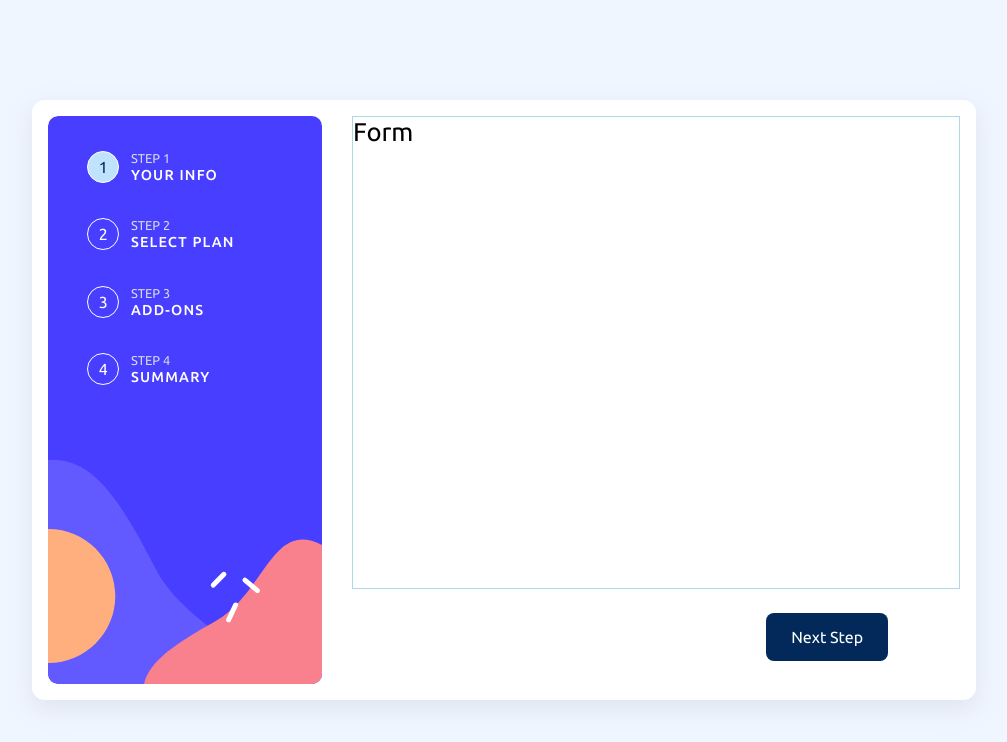
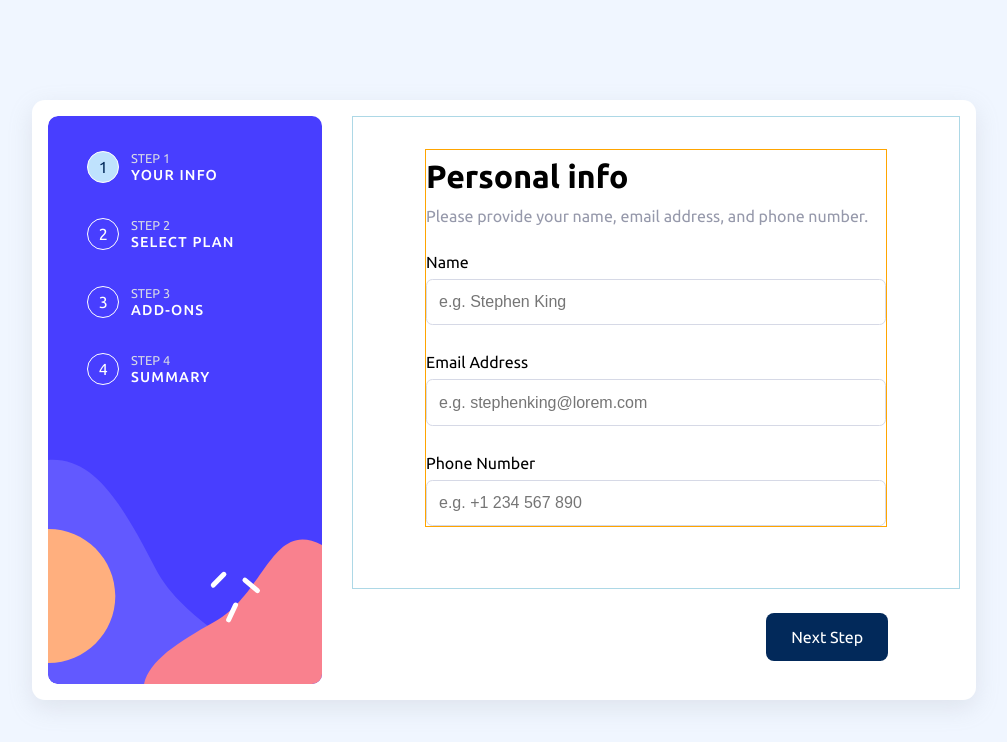
Before and after one commit to hqz3/fem-multi-step-form, a React (Vite) app: page / in a window 1280 px wide. Shown: the top 742 px of the page, without its empty margins (136-1143 px from the left). Built offline with nearby package versions, Linux system fonts and the light colour scheme.

Commit message:
Insert the Info component

```diff
--- a/src/components/Form.tsx
+++ b/src/components/Form.tsx
@@ -1,5 +1,10 @@
+import { Info } from "./Info";
 import style from "../styles/Form.module.css";
 
 export const Form = () => {
-  return <div className={style.container}>Form</div>;
+  return (
+    <div className={style.container}>
+      <Info />
+    </div>
+  );
 };
--- a/src/styles/Form.module.css
+++ b/src/styles/Form.module.css
@@ -2,7 +2,9 @@
   border: 1px solid lightblue;
   grid-row: 1/11;
   grid-column: 2/3;
-  overflow: auto;
+  overflow-y: auto;
+  overflow-x: hidden;
+  padding: 2rem 4.5rem;
 }
 
 @media (max-width: 768px) {
@@ -11,8 +13,8 @@
     border-radius: 0.8rem;
 
     margin: 0 auto;
+    padding: 1.5rem;
     transform: translateY(-4.5rem);
-
     width: 92%;
     z-index: 10;
   }
```
